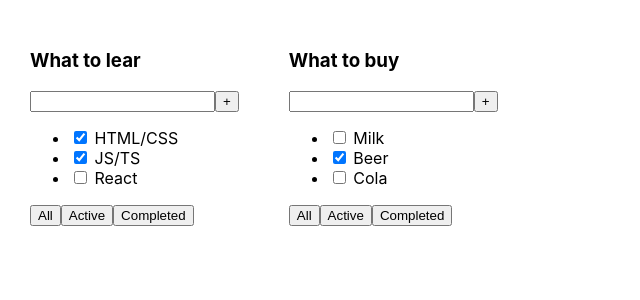
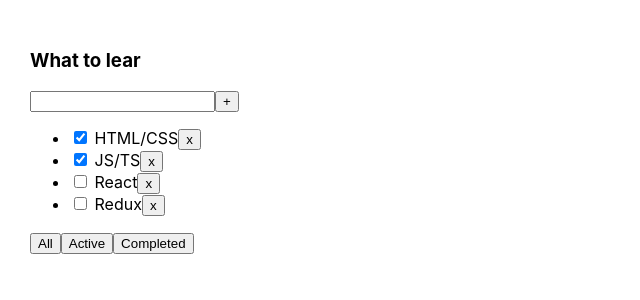
Before and after one commit to Faukkirik/SmallTodo, a React (Create React App) app: page / in a window 1280 px wide. Shown: the top 300 px of the page, without its empty margins (0-640 px from the left). Built offline with nearby package versions, Linux system fonts and the light colour scheme.

Commit message:
2 lessons

```diff
--- a/src/App.tsx
+++ b/src/App.tsx
@@ -1,22 +1,38 @@
-import React from 'react';
+import React, {useState} from 'react';
 import './App.css';
-import {Todolists} from "./components/Todolists";
+import {TaskPropsType, Todolists} from "./components/Todolists";
 
+export type FilteredPropsTaskType = 'all' | 'active' | 'completed'
 function App() {
-    const task1 = [
+    const [task, setTask]=useState<TaskPropsType[]>([
         {id: 1, title: 'HTML/CSS', isDone: true},
         {id: 2, title: 'JS/TS', isDone: true},
-        {id: 3, title: 'React', isDone: false}
-    ]
-    const task2 = [
-        {id: 1, title: 'Milk', isDone: false},
-        {id: 2, title: 'Beer', isDone: true},
-        {id: 3, title: 'Cola', isDone: false}
-    ]
+        {id: 3, title: 'React', isDone: false},
+        {id: 4, title: 'Redux', isDone: false}
+    ])
+    const [filter, setFilter] = useState<FilteredPropsTaskType>('all')
+    let taskForTodolist = task
+    if (filter === 'active'){
+        taskForTodolist = task.filter(el => el.isDone)
+    }
+    if (filter === 'completed'){
+        taskForTodolist = task.filter(el => !el.isDone)
+    }
+    const removeTask = (id: number) => {
+        setTask(taskForTodolist.filter((el)=> el.id !== id))
+    }
+    const filteredTasks = (value: FilteredPropsTaskType) => {
+        setFilter(value)
+    }
+
     return (
         <div className="App">
-            <Todolists title={'What to lear'} task={task1}/>
-            <Todolists title={'What to buy'} task={task2}/>
+            <Todolists
+                title={'What to lear'}
+                task={taskForTodolist}
+                removeTask={removeTask}
+                filteredTasks={filteredTasks}
+            />
         </div>
     );
 }
--- a/src/components/Todolists.tsx
+++ b/src/components/Todolists.tsx
@@ -1,4 +1,5 @@
 import React from "react";
+import {FilteredPropsTaskType} from "../App";
 
 export type TaskPropsType = {
     id: number
@@ -8,6 +9,8 @@ export type TaskPropsType = {
 type TodolistPropsType = {
     title: string
     task: TaskPropsType[]
+    removeTask: (id: number) => void
+    filteredTasks: (value: FilteredPropsTaskType) => void
 }
 export const Todolists = ( props: TodolistPropsType ) => {
     return (
@@ -18,14 +21,19 @@ export const Todolists = ( props: TodolistPropsType ) => {
                 <button>+</button>
             </div>
             <ul>
-                <li><input type="checkbox" checked={props.task[0].isDone}/> <span>{props.task[0].title}</span></li>
-                <li><input type="checkbox" checked={props.task[1].isDone}/> <span>{props.task[1].title}</span></li>
-                <li><input type="checkbox" checked={props.task[2].isDone}/> <span>{props.task[2].title}</span></li>
+                {props.task.map((el) => {
+                    return (
+                        <li>
+                            <input type="checkbox" checked={el.isDone}/> <span>{el.title}</span>
+                            <button onClick={ ()=>{props.removeTask(el.id)} }>x</button>
+                        </li>
+                    )
+                })}
             </ul>
             <div>
-                <button>All</button>
-                <button>Active</button>
-                <button>Completed</button>
+                <button onClick={ ()=>{props.filteredTasks('all')} }>All</button>
+                <button onClick={ ()=>{props.filteredTasks('active')}}>Active</button>
+                <button onClick={ ()=>{props.filteredTasks('completed')}}>Completed</button>
             </div>
         </div>
     );
```
